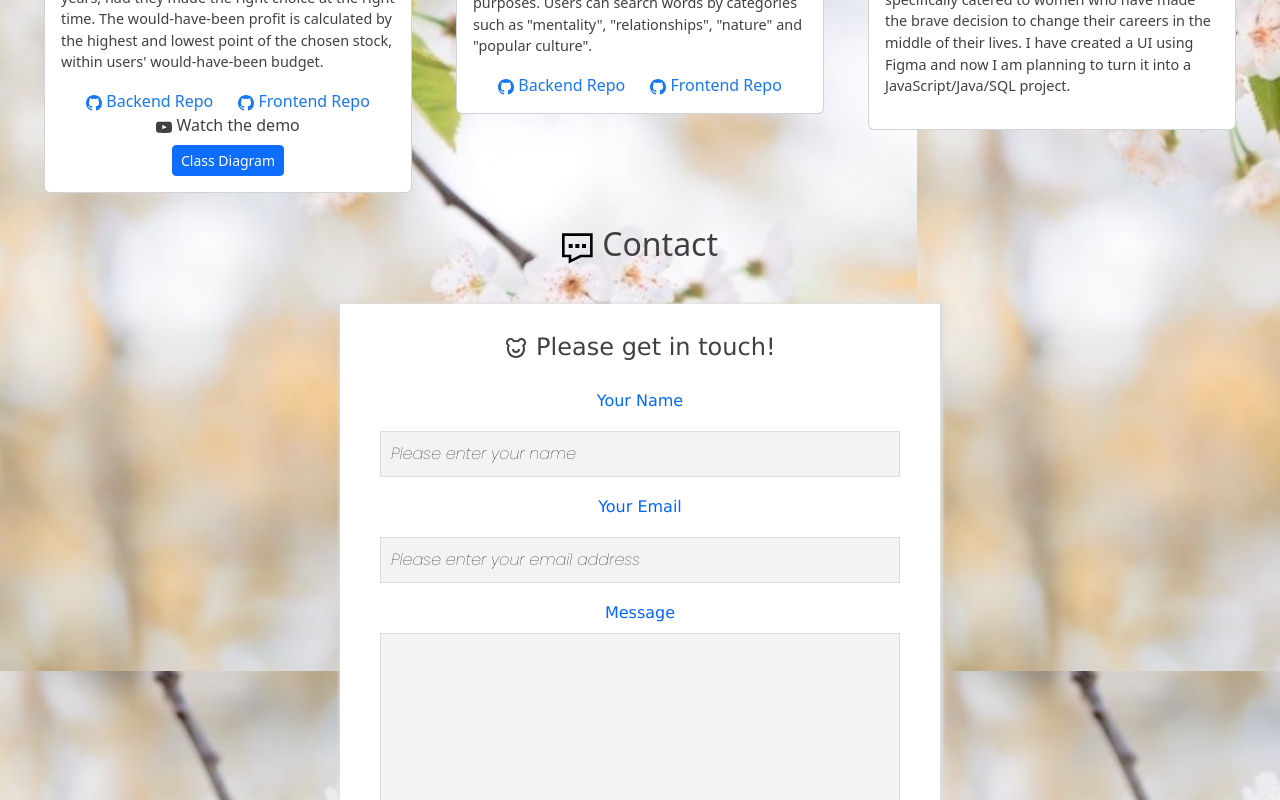
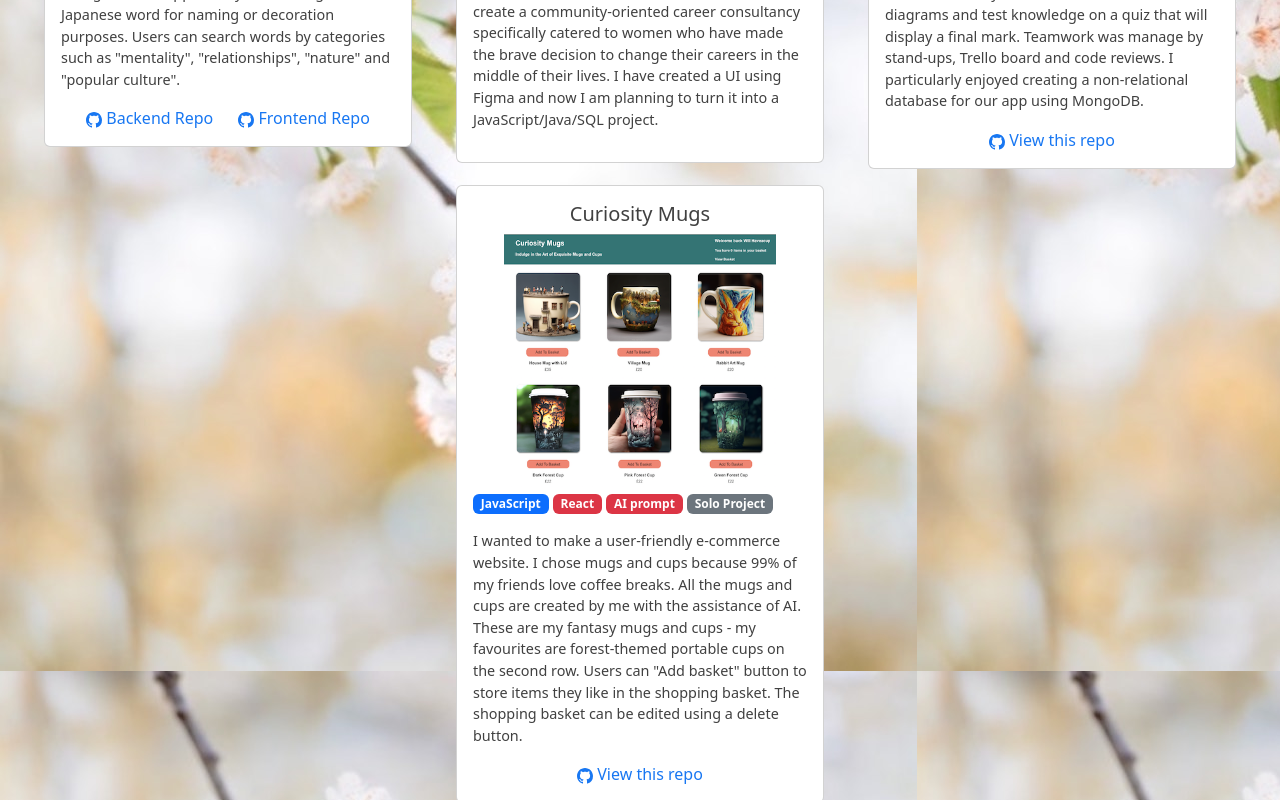
Before and after one commit to taksgarby/portfolio, a React (Create React App) app: page / in a window 1280 px wide. Shown: the part 2080-2880 px from the top of the page. Built offline with nearby package versions, Linux system fonts and the light colour scheme.

Commit message:
added mug project

```diff
--- a/src/components/ProjectList.js
+++ b/src/components/ProjectList.js
@@ -8,6 +8,7 @@ import ProjectRecord from "./projects/ProjectRecord";
 import ProjectIfOnly from "./projects/ProjectIfOnly";
 import ProjectWords from "./projects/ProjectWords";
 import ProjectWW from "./projects/ProjectWW";
+import ProjectMugs from "./projects/ProjectMugs";
 
 
 const ProjectList = () => {
@@ -19,12 +20,13 @@ const ProjectList = () => {
     <div class="project-list" >
 
     <ProjectRecipe />
-    <ProjectOrgan />
+
     <ProjectRecord />
     <ProjectIfOnly />
     <ProjectWords />
     <ProjectWW />
-
+    <ProjectOrgan />
+    <ProjectMugs />
     </div>
 
 </>
--- /dev/null
+++ b/src/components/projects/ProjectMugs.js
@@ -0,0 +1,53 @@
+import Card from 'react-bootstrap/Card';
+import '../bottomComponents.css';
+import  Mugs from './mugs.png'
+import Badge from 'react-bootstrap/Badge';
+import { BsGithub } from 'react-icons/bs';
+
+function ProjectMugs() {
+  return (
+    <div class="project">
+    <Card style={{ width: '23rem' }}>
+
+      <Card.Body>
+      <Card.Title className="text-center">Curiosity Mugs</Card.Title>
+      <div class="img2">
+      <img src={Mugs} />
+      </div>
+
+      <div class="badge-container">
+      <Badge bg="primary">
+        JavaScript
+      </Badge>{' '}
+      <Badge bg="danger">
+        React
+      </Badge>{' '}
+      <Badge bg="danger">
+        AI prompt
+      </Badge>{' '}
+      <Badge bg="secondary">
+        Solo Project
+      </Badge>{' '}
+      <Card.Text class="project-text">
+     I wanted to make a user-friendly e-commerce website.
+      I chose mugs and cups because 99% of my friends love coffee breaks.
+      All the mugs and cups are created by me with the assistance of AI. These are my fantasy mugs and cups -
+      my favourites are forest-themed portable cups on the second row.
+    Users can "Add basket" button to store items they like in the shopping basket. The shopping basket can be edited using
+    a delete button.
+      </Card.Text>
+      <div class="repo-container">
+
+      <Card.Link class="github-link-sm" href="https://github.com/taksgarby/curiositymugs" target="_blank" >
+      <BsGithub /> View this repo</Card.Link>
+      </div>
+
+</div>
+
+      </Card.Body>
+    </Card>
+    </div>
+  );
+}
+
+export default ProjectMugs;
```
Also changed, not shown: src/components/projects/mugs.png (added).
